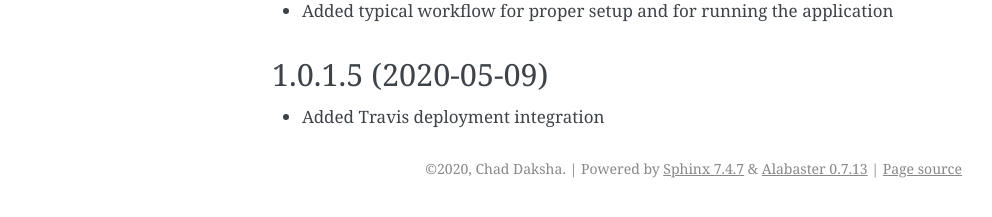
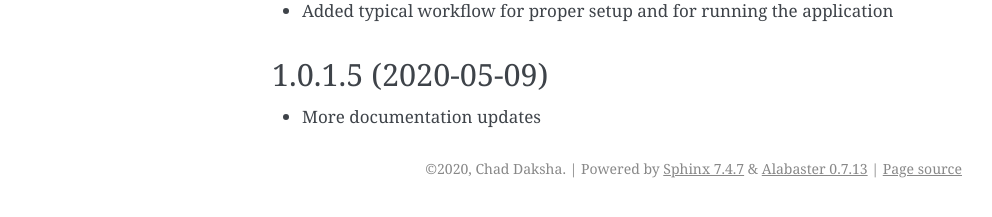
Before and after one commit to cdaksha/parametrization_clean, a Sphinx documentation site: the page built from docs/source/history.rst, in a window 1280 px wide. Shown: the part 547-764 px from the top of the page, without its empty margins (148-1140 px from the left). Built offline with Sphinx 7.4.7, drawn with Linux system fonts in a browser that asks for light colours.

Commit message:
history updates to reflect commit

```diff
--- a/docs/source/history.rst
+++ b/docs/source/history.rst
@@ -25,4 +25,4 @@ History
 
 1.0.1.5 (2020-05-09)
 ------------------
-* Added Travis deployment integration
+* More documentation updates
```
